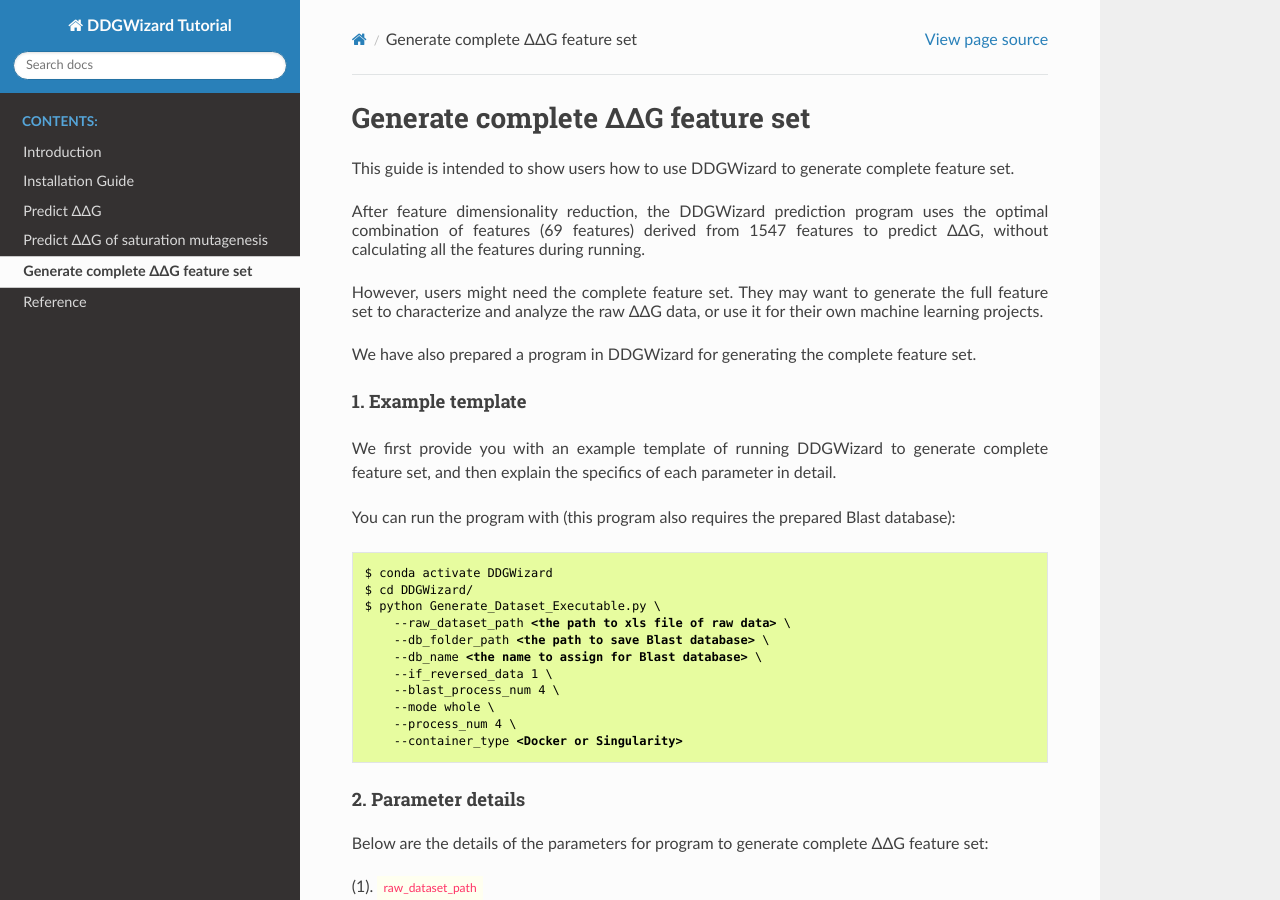
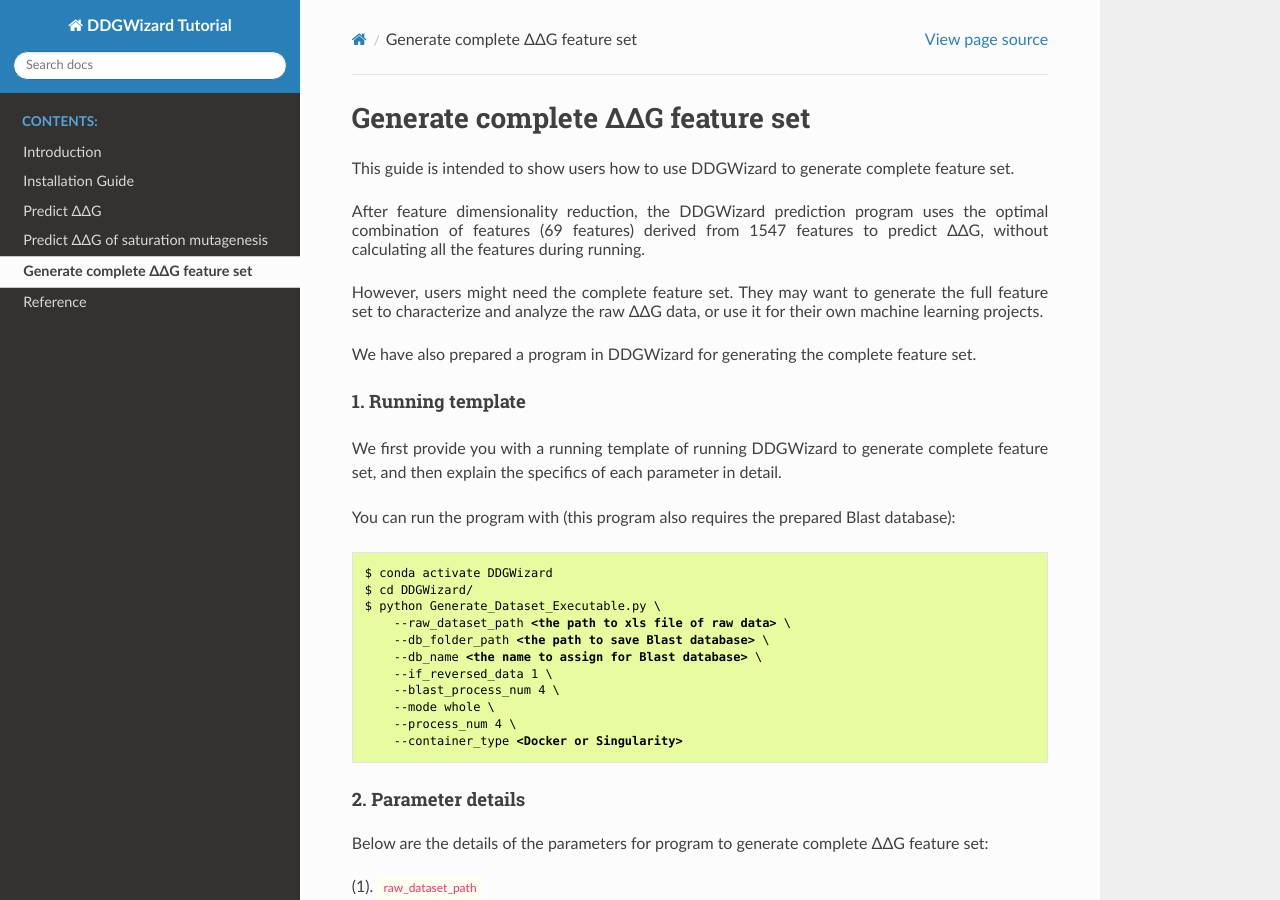
Before and after one commit to Mingkai14/DDGWizard, a Sphinx documentation site: the page built from Docs/Generate_features.rst, in a window 1280 px wide and 900 px high. Built offline with Sphinx 7.4.7 and the Read the Docs theme 2.0.0, drawn with Linux system fonts in a browser that asks for light colours.

Commit message:
Update Generate_features.rst

```diff
--- a/Docs/Generate_features.rst
+++ b/Docs/Generate_features.rst
@@ -37,8 +37,8 @@
 .. raw:: html
 
     <div style="text-align: justify;">
-    <h4>1. Example template</h4>
-    <p>We first provide you with an example template of running DDGWizard to generate complete feature set, and then explain the specifics of each parameter in detail.</p>
+    <h4>1. Running template</h4>
+    <p>We first provide you with a running template of running DDGWizard to generate complete feature set, and then explain the specifics of each parameter in detail.</p>
     <p></p>
     You can run the program with (this program also requires the prepared Blast database):
     <p></p>
```
